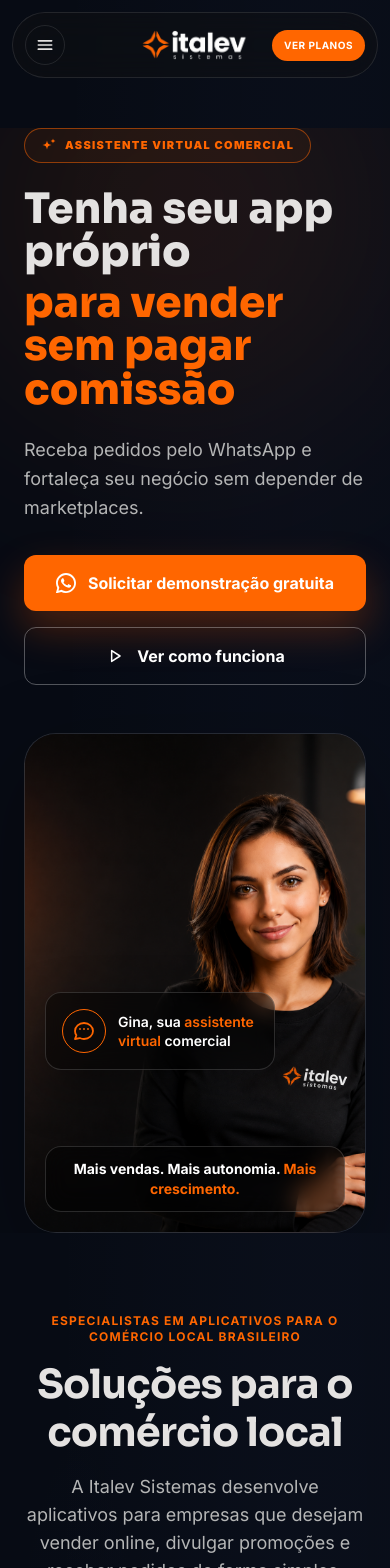
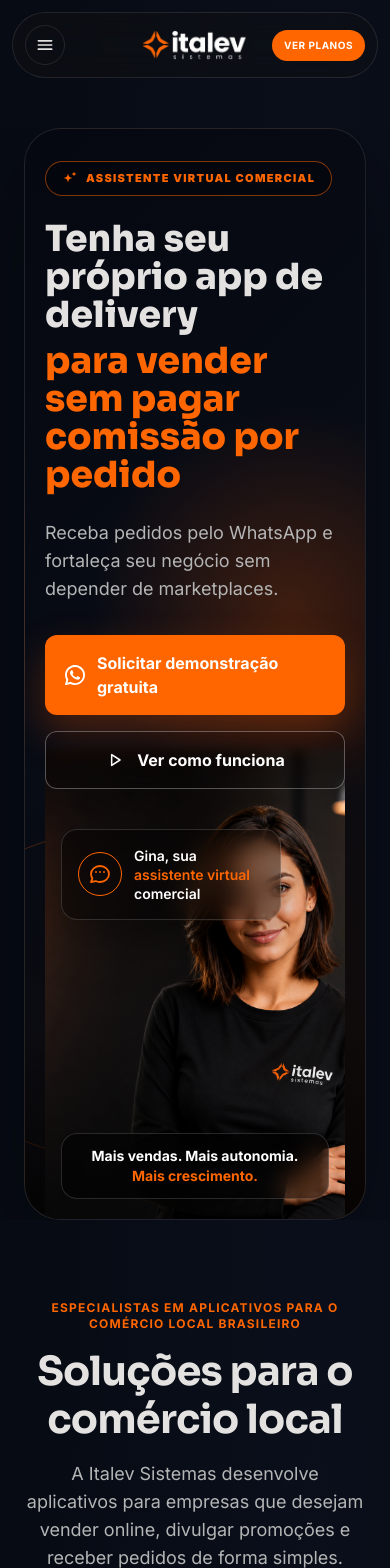
Before and after one commit to alle77fm/paginaitalev, a Next.js app: page / in a window 390 px wide. Shown: the top 1568 px of the page. Built offline with nearby package versions, Linux system fonts and the light colour scheme.

Commit message:
Ajusta composicao visual da hero

```diff
--- a/app/page.tsx
+++ b/app/page.tsx
@@ -143,10 +143,13 @@
       <main className="relative pt-32 md:pt-40">
         {/* ── HERO ─────────────────────────────────────────── */}
         <section className="max-w-container mx-auto px-margin-mobile md:px-gutter mb-section-gap-mobile md:mb-section-gap-desktop relative overflow-hidden">
-          <div className="absolute -top-32 right-0 h-[420px] w-[420px] rounded-full bg-primary-container/10 blur-[120px] pointer-events-none" />
-          <div className="grid grid-cols-1 items-center gap-8 md:grid-cols-[0.92fr_1.08fr] md:gap-12">
-            <div className="relative z-10">
-              <div className="mb-6 inline-flex items-center gap-2 rounded-full border border-primary-container/50 bg-primary-container/5 px-4 py-2 text-primary-container">
+          <div className="relative overflow-hidden rounded-[36px] border border-white/10 bg-[radial-gradient(circle_at_78%_44%,rgba(255,90,0,0.22),transparent_30%),linear-gradient(135deg,#050811_0%,#080c15_48%,#120a07_100%)] px-5 pb-0 pt-8 shadow-[0_28px_100px_rgba(0,0,0,0.38)] md:px-10 md:py-10 lg:px-14 lg:py-12">
+            <div className="absolute -left-24 bottom-16 h-[320px] w-[320px] rounded-full border border-primary-container/25 md:left-auto md:right-12 md:bottom-20 md:h-[440px] md:w-[440px]" />
+            <div className="absolute inset-x-0 bottom-0 h-48 bg-gradient-to-t from-black/70 to-transparent md:hidden" />
+
+            <div className="relative z-10 grid min-h-[760px] grid-cols-1 md:min-h-[560px] md:grid-cols-[0.92fr_1.08fr] md:items-center md:gap-10">
+              <div className="relative z-20 pb-[430px] md:pb-0">
+                <div className="mb-6 inline-flex items-center gap-2 rounded-full border border-primary-container/50 bg-black/25 px-4 py-2 text-primary-container backdrop-blur-sm">
                   <svg className="h-4 w-4" fill="currentColor" viewBox="0 0 24 24" aria-hidden="true">
                     <path d="M9.813 15.904L9 18.75l-.813-2.846a4.5 4.5 0 00-3.09-3.09L2.25 12l2.846-.813a4.5 4.5 0 003.09-3.09L9 5.25l.813 2.846a4.5 4.5 0 003.09 3.09L15.75 12l-2.847.813a4.5 4.5 0 00-3.09 3.09zM18.259 8.715L18 9.75l-.259-1.035a3.375 3.375 0 00-2.455-2.456L14.25 6l1.036-.259a3.375 3.375 0 002.455-2.456L18 2.25l.259 1.035a3.375 3.375 0 002.456 2.456L21.75 6l-1.035.259a3.375 3.375 0 00-2.456 2.456z" />
                   </svg>
@@ -155,11 +158,11 @@
                   </span>
                 </div>
 
-              <h1 className="mb-6 max-w-[620px] font-sora text-[38px] font-black leading-[1.03] text-on-surface min-[390px]:text-[42px] md:text-[58px] lg:text-[64px]">
+                <h1 className="mb-6 max-w-[620px] font-sora text-[32px] font-black leading-[1.06] text-on-surface min-[390px]:text-[36px] md:text-[54px] md:leading-[1.04] lg:text-[60px]">
                   <span className="block md:hidden">
-                  Tenha seu app próprio
+                    Tenha seu próprio app de delivery
                     <span className="mt-2 block text-primary-container">
-                    para vender sem pagar comissão
+                      para vender sem pagar comissão por pedido
                     </span>
                   </span>
                   <span className="hidden md:block text-balance">
@@ -171,7 +174,7 @@
                   </span>
                 </h1>
 
-              <p className="mb-8 max-w-lg text-lg leading-relaxed text-on-secondary-container md:text-xl">
+                <p className="mb-8 max-w-lg text-base leading-relaxed text-on-secondary-container min-[390px]:text-lg md:text-xl">
                   Receba pedidos pelo WhatsApp e fortaleça seu negócio sem depender de marketplaces.
                 </p>
 
@@ -180,7 +183,7 @@
                     href={demoHref}
                     target="_blank"
                     rel="noopener noreferrer"
-                  className="inline-flex items-center justify-center gap-3 rounded-xl bg-primary-container px-6 py-4 text-base font-bold text-white shadow-[0_18px_40px_rgba(255,90,0,0.28)] transition-all active:scale-[0.98] md:px-8"
+                    className="inline-flex items-center justify-center gap-3 rounded-xl bg-primary-container px-5 py-4 text-base font-bold text-white shadow-[0_18px_40px_rgba(255,90,0,0.28)] transition-all active:scale-[0.98] md:px-8"
                   >
                     <svg xmlns="http://www.w3.org/2000/svg" viewBox="0 0 24 24" fill="currentColor" className="h-5 w-5 shrink-0" aria-hidden="true">
                       <path d="M17.472 14.382c-.297-.149-1.758-.867-2.03-.967-.273-.099-.471-.148-.67.15-.197.297-.767.966-.94 1.164-.173.199-.347.223-.644.075-.297-.15-1.255-.463-2.39-1.475-.883-.788-1.48-1.761-1.653-2.059-.173-.297-.018-.458.13-.606.134-.133.298-.347.446-.52.149-.174.198-.298.298-.497.099-.198.05-.371-.025-.52-.075-.149-.669-1.612-.916-2.207-.242-.579-.487-.5-.669-.51-.173-.008-.371-.01-.57-.01-.198 0-.52.074-.792.372-.272.297-1.04 1.016-1.04 2.479 0 1.462 1.065 2.875 1.213 3.074.149.198 2.096 3.2 5.077 4.487.709.306 1.262.489 1.694.625.712.227 1.36.195 1.871.118.571-.085 1.758-.719 2.006-1.413.248-.694.248-1.289.173-1.413-.074-.124-.272-.198-.57-.347z" />
@@ -190,7 +193,7 @@
                   </a>
                   <Link
                     href="/contato"
-                  className="inline-flex items-center justify-center gap-3 rounded-xl border border-white/30 bg-transparent px-6 py-4 text-base font-bold text-white transition-all hover:bg-white/5 md:px-8"
+                    className="inline-flex items-center justify-center gap-3 rounded-xl border border-white/30 bg-black/10 px-5 py-4 text-base font-bold text-white backdrop-blur-sm transition-all hover:bg-white/5 md:px-8"
                   >
                     <svg className="h-5 w-5 shrink-0" fill="none" stroke="currentColor" strokeWidth="1.8" viewBox="0 0 24 24" aria-hidden="true">
                       <path strokeLinecap="round" strokeLinejoin="round" d="M8 5.5v13l10-6.5-10-6.5Z" />
@@ -200,10 +203,7 @@
                 </div>
               </div>
 
-            <div className="relative mt-4 min-h-[500px] overflow-hidden rounded-[32px] border border-white/10 bg-[radial-gradient(circle_at_72%_22%,rgba(255,90,0,0.18),transparent_34%),linear-gradient(180deg,rgba(255,255,255,0.04),rgba(255,255,255,0.015))] shadow-[0_28px_90px_rgba(0,0,0,0.32)] md:mt-0 md:min-h-[560px]">
-              <div className="absolute inset-x-8 top-16 h-px rotate-[-18deg] bg-primary-container/40" />
-              <div className="absolute -right-24 top-28 h-[360px] w-[360px] rounded-full border border-primary-container/35" />
-
+              <div className="pointer-events-none absolute inset-x-0 bottom-0 z-10 h-[470px] md:relative md:inset-auto md:h-[560px] md:min-h-[560px]">
                 <Image
                   src="/gina-mobile.png"
                   alt="Gina, assistente virtual comercial da Italev Sistemas"
@@ -211,7 +211,7 @@
                   height={1402}
                   priority
                   sizes="92vw"
-                className="absolute inset-x-0 bottom-0 h-full w-full object-cover object-bottom md:hidden"
+                  className="absolute inset-x-0 bottom-0 h-full w-full object-cover object-[58%_100%] md:hidden"
                 />
                 <Image
                   src="/gina-desktop.png"
@@ -223,7 +223,7 @@
                   className="absolute inset-0 hidden h-full w-full object-cover object-center md:block"
                 />
 
-              <div className="absolute left-5 top-[52%] max-w-[230px] rounded-2xl border border-white/15 bg-black/45 p-4 shadow-[0_18px_50px_rgba(0,0,0,0.35)] backdrop-blur-md md:left-8 md:top-auto md:bottom-24">
+                <div className="absolute left-4 top-20 max-w-[220px] rounded-2xl border border-white/15 bg-black/45 p-4 shadow-[0_18px_50px_rgba(0,0,0,0.35)] backdrop-blur-md md:left-4 md:top-auto md:bottom-24">
                   <div className="flex items-center gap-3">
                     <span className="flex h-11 w-11 shrink-0 items-center justify-center rounded-full border border-primary-container text-primary-container">
                       <svg className="h-6 w-6" fill="none" stroke="currentColor" strokeWidth="1.8" viewBox="0 0 24 24" aria-hidden="true">
@@ -236,8 +236,9 @@
                   </div>
                 </div>
 
-              <div className="absolute inset-x-5 bottom-5 rounded-2xl border border-white/15 bg-black/45 px-4 py-3 text-center text-sm font-bold text-white backdrop-blur-md md:text-base">
+                <div className="absolute inset-x-4 bottom-5 rounded-2xl border border-white/15 bg-black/50 px-4 py-3 text-center text-sm font-bold text-white backdrop-blur-md md:text-base">
                   Mais vendas. Mais autonomia. <span className="text-primary-container">Mais crescimento.</span>
+                </div>
               </div>
             </div>
           </div>
```
Lines whose indentation alone changed are shown as unchanged.
